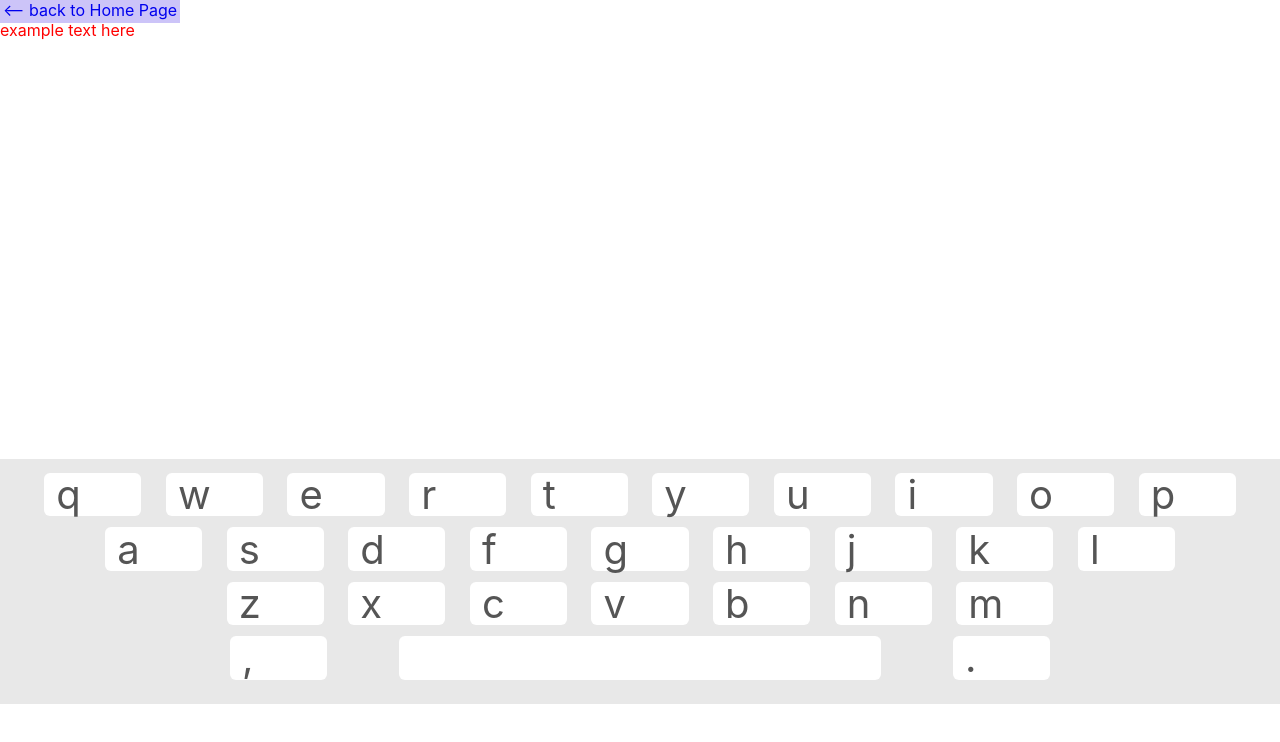
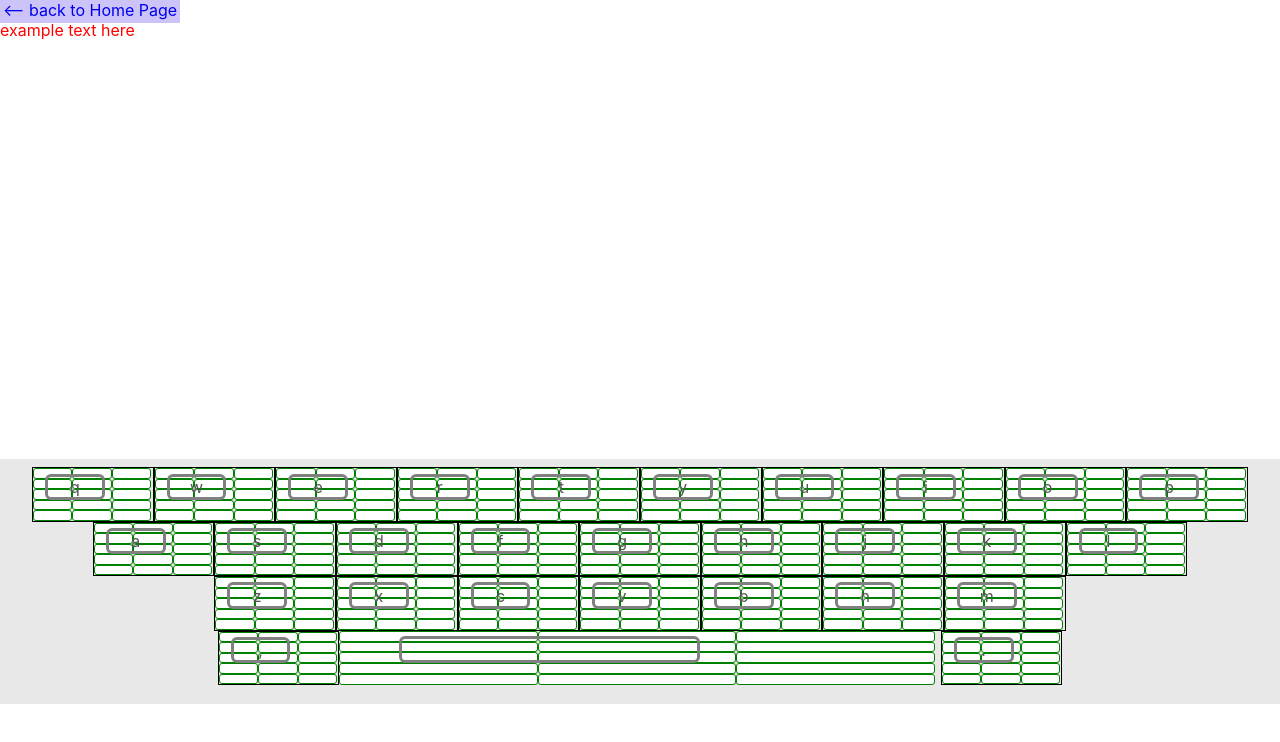
Before and after one commit to JustinDudley/thimble, a React (Create React App) app: page /keyboard in a window 1280 px wide. Shown: the top 742 px of the page. Built offline with nearby package versions, Linux system fonts and the light colour scheme.

Commit message:
see-through effect achieved

```diff
--- a/src/thimbleRoutes/Keyboard/components/LetterBox/index.tsx
+++ b/src/thimbleRoutes/Keyboard/components/LetterBox/index.tsx
@@ -9,14 +9,20 @@ const Mini: React.FC<{count: number}> = ({count}) => {
     const [miniCount, setMiniCount] = useState(0);
 
     return (
+        <>
         <div
             id="mini"
             onClick={() => {
                 setIsClicked(true);
                 setMiniCount(count);
             }}
-            style={{backgroundColor: isClicked && count === miniCount + 1? colors.purpleFeedback : isClicked && count - (miniCount + 1) < numShown? colors.purpleFaded: 'inherit'}}
-        />
+            style={{backgroundColor: isClicked && count === miniCount + 1? colors.purpleFeedback : isClicked && count - (miniCount + 1) < numShown? colors.purpleFaded: 'white'}}
+        >
+        </div>
+        {/* <div id='mini-relief'>
+            i
+        </div> */}
+        </>
     )
 }
 
@@ -29,8 +35,9 @@ export const LetterBox: React.FC<{letter: string}> = ({letter}) => {
             id="letterBox"
             onClick={() => {setCount(count + 1);console.log(count)}}
         >
-            <div id="letterInset" />
-            <div id='theLetter'>{letter}</div>
+            <div id="letterInset" >
+                <div id='theLetter'>{letter}</div>
+            </div>
             {/* <img style={{position: 'absolute', top: '20%', left: '20%', width: '60%', height: '60%' , zIndex: '-2'}} src={require("../../../../assets/images/letter_D.png")} alt='letter' width='100%' height='100%' /> */}
 
             {array_15.map(() => <Mini count={count} />)}
--- a/src/thimbleRoutes/Keyboard/components/LetterBox/style.css
+++ b/src/thimbleRoutes/Keyboard/components/LetterBox/style.css
@@ -1,10 +1,21 @@
 #mini {
     box-sizing: border-box;
+    border: 1px solid green;
     width: 33%;
     height: 20%;
-    font-size: .5rem;
-    z-index: 1;
+    /* z-index: 1; */
     border-radius: 3px;
+}
+
+#mini-relief {
+    position: absolute;
+    top: 0;
+    left: 0;
+    width: 100%;
+    height: 100%;
+    /* z-index: 10; */
+    background-color: inherit;
+
 }
 
 #letterBox {
@@ -15,23 +26,31 @@
     width: 9.5vw;
     /* seems to be unnecessary: */
     /* height: 100%; */
+    box-sizing: border-box;
+    border: 1px solid black;
 }
 
 #letterInset {
     position: absolute;
+    display: flex;
+    justify-content: center;
+    align-items: center;
     top: 10%;
     left: 10%;
-    width: 80%;
-    height: 80%;
-    background-color: white;
+    width: 50%;
+    height: 50%;
+    background-color: inherit;
     border-radius: 6px;
+    box-sizing: border-box;
+    border: 3px solid gray;
 }
 
 #theLetter {
-    position: absolute;
+    /* position: absolute;
     top: 5%;
     left: 20%;
-    font-size: 2.5rem;
+    font-size: 2.5rem; */
+    background-color: inherit;
 }
 
 /* ugh redundant code */
```
